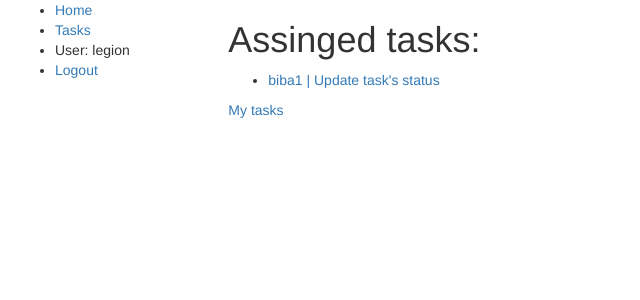
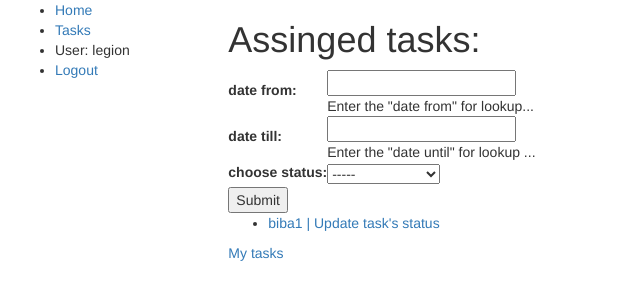
Before and after one commit to ilitvinoff/task-trackerapp, a Django app: page /trackerapp/assigned in a window 1280 px wide. Shown: the top 300 px of the page, without its empty margins (0-640 px from the left). Run offline with Django 3.2, Linux system fonts and the light colour scheme; a user stored in the database is signed in; data comes from the database, SQL or seed files in the repository; both versions use the stored data as it was after the commit; some libraries are stand-ins or nearby versions.

Commit message:
filters added to list of assigned tasks and empty choice for status in filter added

```diff
--- a/trackerapp/forms.py
+++ b/trackerapp/forms.py
@@ -9,5 +9,7 @@ class TaskSortingForm(forms.Form):
                           help_text='Enter the "date from" for lookup...', required=False)
     till_date = DateField(label='date till', widget=DateInput,
                           help_text='Enter the "date until" for lookup ...', required=False)
+    STATUS_CHOICE_LIST = list(TaskModel.LOAN_STATUS)
+    STATUS_CHOICE_LIST.append(('', '-----'))
     choose_status = ChoiceField(
-        label='choose status', choices=TaskModel.LOAN_STATUS, required=False)
+        label='choose status', choices=STATUS_CHOICE_LIST, required=False)
--- a/trackerapp/templates/trackerapp/assigned_list.html
+++ b/trackerapp/templates/trackerapp/assigned_list.html
@@ -2,6 +2,14 @@
 
 {% block content %}
     <h1>Assinged tasks:</h1>
+
+    <form action="" method="post">
+        {% csrf_token %}
+        <table>
+        {{ form }}
+        </table>
+        <input type="submit" value="Submit" />
+    </form>
 
     {% if assigned_tasks %}
         <ul>
--- a/trackerapp/templates/trackerapp/taskmodel_list.html
+++ b/trackerapp/templates/trackerapp/taskmodel_list.html
@@ -2,13 +2,14 @@
 
 {% block content %}
     <h1>My tasks:</h1>
-        <form action="" method="post">
+
+    <form action="" method="post">
         {% csrf_token %}
         <table>
         {{ form }}
         </table>
         <input type="submit" value="Submit" />
-        </form>
+    </form>
 
     {% if taskmodel_list %}
 
--- a/trackerapp/views.py
+++ b/trackerapp/views.py
@@ -28,13 +28,15 @@ class FormListView(FormMixin, generic.ListView):
             raise Http404(_(u"Empty list and '%(class_name)s.allow_empty' is False.")
                           % {'class_name': self.__class__.__name__})
 
-        context = self.get_context_data(object_list=self.object_list, form=self.form)
+        context = self.get_context_data(
+            object_list=self.object_list, form=self.form)
         return self.render_to_response(context)
 
     def post(self, request, *args, **kwargs):
         return self.get(request, *args, **kwargs)
 
-class TaskListView(LoginRequiredMixin,FormListView):
+
+class TaskListView(LoginRequiredMixin, FormListView):
     model = TaskModel
     form_class = TaskSortingForm
     paginate_by = 5
@@ -61,20 +63,40 @@ class TaskListView(LoginRequiredMixin,FormListView):
                     tasklist = tasklist.filter(status__exact=choose_status)
             else:
                 raise InvalidQuery()
-        else:
-            sorting_form = TaskSortingForm()
 
         return tasklist
 
 
-class AssigneeTaskListView(LoginRequiredMixin, generic.ListView):
+class AssigneeTaskListView(LoginRequiredMixin, FormListView):
     model = TaskModel
     context_object_name = 'assigned_tasks'
     template_name = 'trackerapp/assigned_list.html'
+    form_class = TaskSortingForm
     paginate_by = 5
 
     def get_queryset(self):
-        return TaskModel.objects.filter(assignee__exact=self.request.user)
+        tasklist = TaskModel.objects.filter(assignee__exact=self.request.user)
+
+        if self.request.method == 'POST':
+            sorting_form = TaskSortingForm(self.request.POST)
+
+            if sorting_form.is_valid():
+                date_from = sorting_form.cleaned_data['from_date']
+                date_till = sorting_form.cleaned_data['till_date']
+                choose_status = sorting_form.cleaned_data['choose_status']
+
+                if date_from:
+                    tasklist = tasklist.filter(creation_date__gte=date_from)
+
+                if date_till:
+                    tasklist = tasklist.filter(creation_date__lte=date_till)
+
+                if choose_status:
+                    tasklist = tasklist.filter(status__exact=choose_status)
+            else:
+                raise InvalidQuery()
+
+        return tasklist
 
 
 class TaskDetailView(LoginRequiredMixin, generic.DetailView):
```
Also changed, not shown: db.sqlite3.
